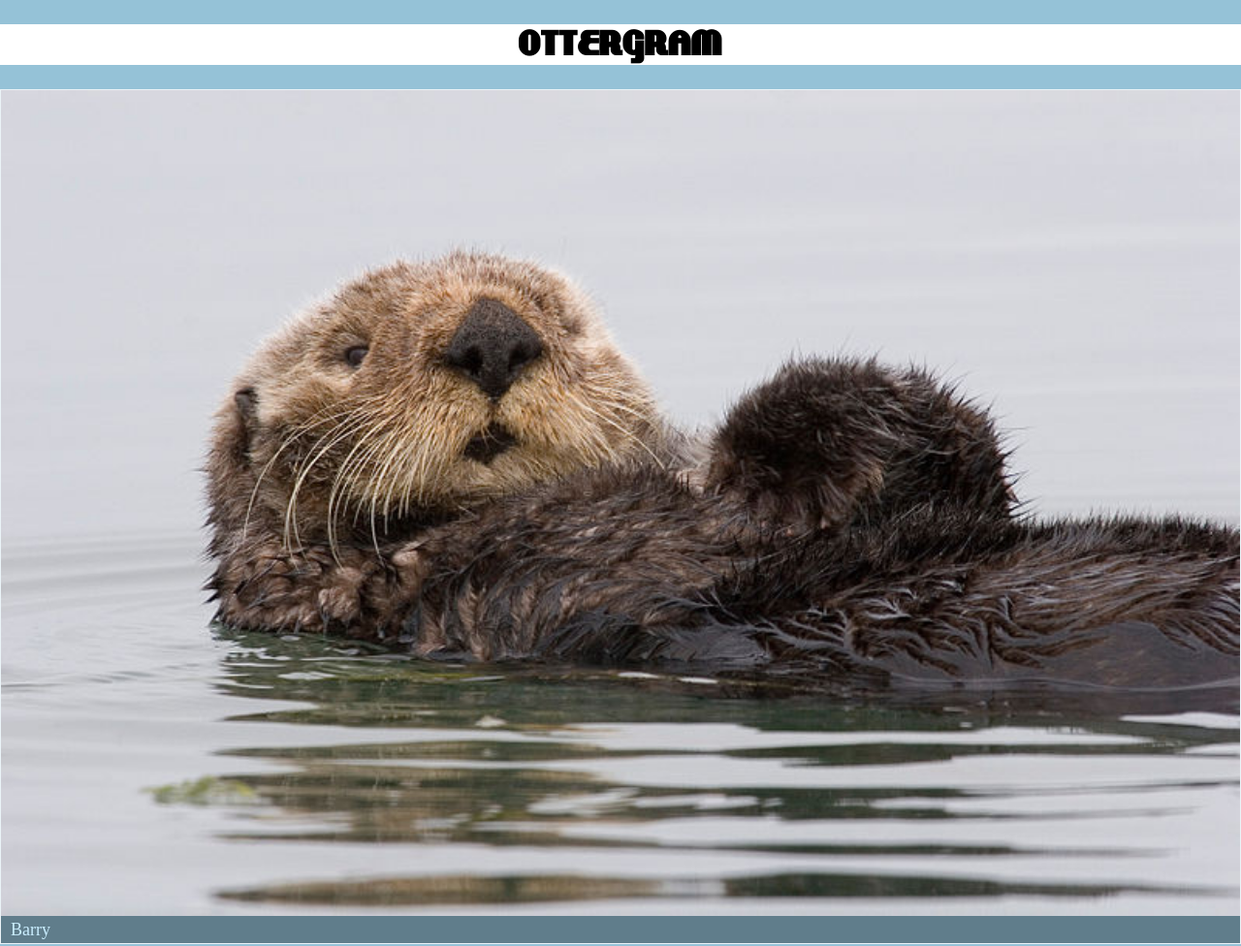
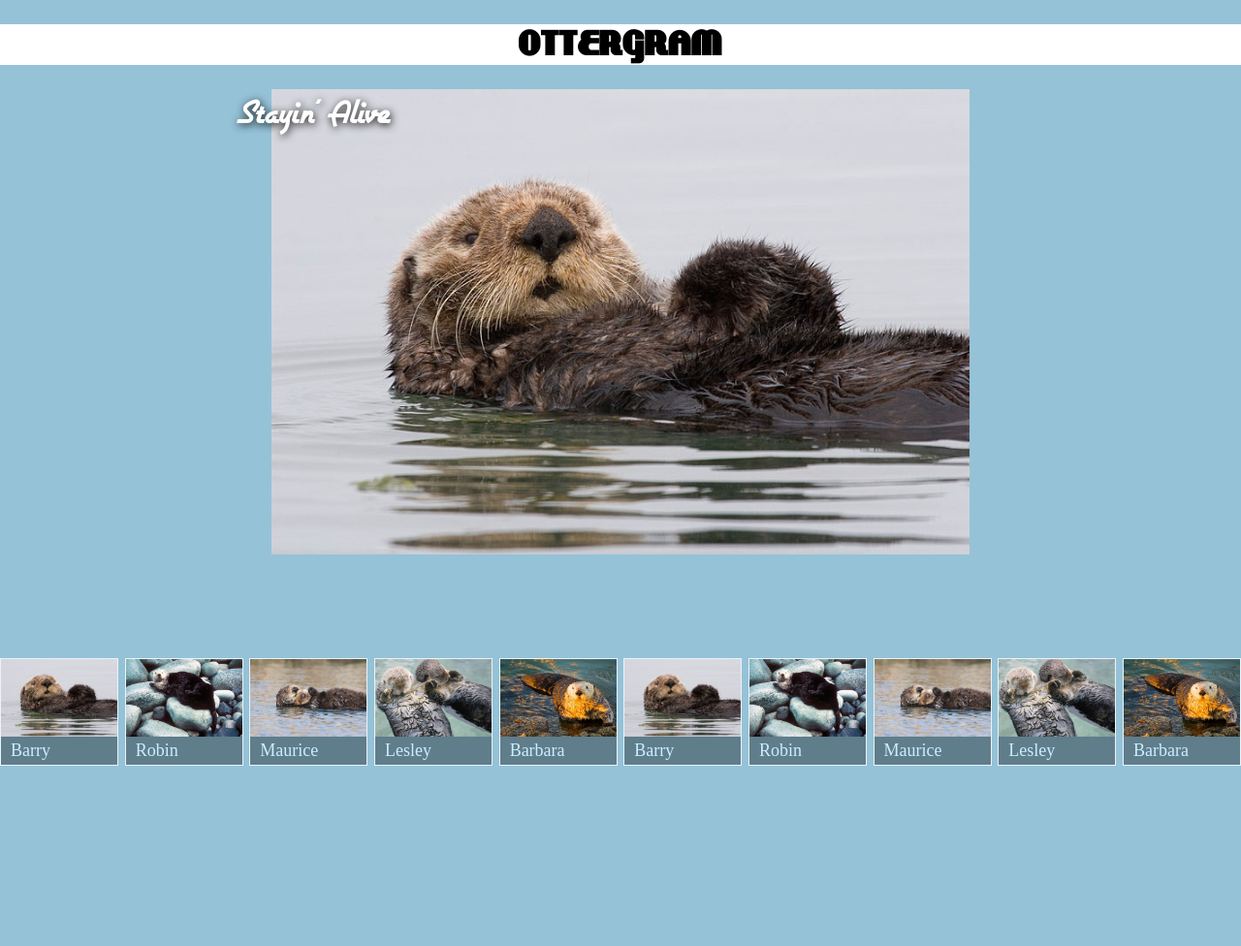
Before and after one commit to sjohn8/ottergram, a plain HTML site: page index.html in a window 1280 px wide. Shown: the top 976 px of the page at 97% size. After the commit the page ends 800 px from the top, so only its background shows below. Drawn offline with nearby package versions, Linux system fonts and the light colour scheme.

Commit message:
Completed Chapter 4

```diff
--- a/css/style.css
+++ b/css/style.css
@@ -3,19 +3,41 @@
 	src: url('fonts/LAKESHOR-webfont.eot');
 	src: url('fonts/LAKESHOR-webfont.eot?#iefix') format('embedded-opentype'),
 		 url('fonts/LAKESHOR-webfont.woff') format('woff'),
-		 url('fonts/LAKESHOR-webfont.ttf') format('ttf'),
+		 url('fonts/LAKESHOR-webfont.ttf') format('truetype'),
 		 url('fonts/LAKESHOR-webfont.svg#lakeshore') format('svg');
 	font-weight: normal;
 	font-style: normal;
 }
 
+@font-face {
+	font-family: 'airstreamregular';
+	src: url('fonts/Airstream-webfont.eot');
+	src: url('fonts/Airstream-webfont.eot?#iefix') format('embedded-opentype'),
+		 url('fonts/Airstream-webfont.woff') format('woff'),
+		 url('fonts/Airstream-webfont.ttf') format('truetype'),
+		 url('fonts/Airstream-webfont.svg#airstreamregular') format('svg');
+	font-weight: normal;
+	font-style: normal;
+}
+
+html, body {
+	height: 100%;
+}
+
 body {
+	display: flex;
+	flex-direction: column;
+
 	font-size: 10px;
 	background: rgb(149, 194, 215);
 }
 
 a {
 	text-decoration: none;
+}
+
+.main-header {
+	flex: 0 1 auto;
 }
 
 .logo-text {
@@ -27,19 +49,30 @@ a {
 	font-size: 37px;
 }
 
-.thumbnail-item + .thumbnail-item {
-	margin-top: 10px;
+.main-content {
+	flex: 1 1 auto;
+	display: flex;
+	flex-direction: column;
 }
 
 .thumbnail-item {
-	display: block;
+	display: inline-block;
+	min-width: 120px;
+	max-width: 120px;
 	border: 1px solid rgb(100%, 100%, 100%);
 	border: 1px solid rgba(100%, 100%, 100%, 0.8);
 }
 
 .thumbnail-list {
+	flex: 0 1 auto;
+	order: 2;
+	display: flex;
+	justify-content: space-between;
 	list-style: none;
 	padding: 0;
+
+	white-space: nowrap;
+	overflow-x: auto;
 }
 
 .thumbnail-image {
@@ -57,3 +90,29 @@ a {
 
 	font-size: 18px;
 }
+
+.detail-image-container {
+	flex: 1 1 auto;
+	display: flex;
+	justify-content: center;
+	align-content: center;
+}
+
+.detail-image-frame {
+	position: relative;
+	text-align: center;
+}
+
+.detail-image {
+	width: 90%;
+}
+
+.detail-image-title {
+	position: absolute;
+	left: 4px;
+
+	font-family: airstreamregular;
+	color: white;
+	text-shadow: rgba(0,0,0,0.9) 1px 2px 9px;
+	font-size: 40px;
+}
--- a/index.html
+++ b/index.html
@@ -11,8 +11,10 @@
 </head>
 
 <body>
-  <header>
+    <header class="main-header">
         <h1 class="logo-text">ottergram</h1>
+    </header>
+	<main class="main-content">
 		<ul class="thumbnail-list">
 			<li class="thumbnail-item">
 				<a href="#">
@@ -44,8 +46,45 @@
 					<span class="thumbnail-title">Barbara</span>
 				</a>
 			</li>
+			<li class="thumbnail-item">
+				<a href="#">
+					<img class="thumbnail-image" src="img/otter1.jpg" alt="Barry the Otter">
+					<span class="thumbnail-title">Barry</span>
+				</a>
+			</li>
+			<li class="thumbnail-item">
+				<a href="#">
+					<img class="thumbnail-image" src="img/otter2.jpg" alt="Robin the Otter">
+					<span class="thumbnail-title">Robin</span>
+				</a>
+			</li>
+			<li class="thumbnail-item">
+				<a href="#">
+					<img class="thumbnail-image" src="img/otter3.jpg" alt="Maurice the Otter">
+					<span class="thumbnail-title">Maurice</span>
+				</a>
+			</li>
+			<li class="thumbnail-item">
+				<a href="#">
+					<img class="thumbnail-image" src="img/otter4.jpg" alt="Lesley the Otter">
+					<span class="thumbnail-title">Lesley</span>
+				</a>
+			</li>
+			<li class="thumbnail-item">
+				<a href="#">
+					<img class="thumbnail-image" src="img/otter5.jpg" alt="Barbara the Otter">
+					<span class="thumbnail-title">Barbara</span>
+				</a>
+			</li>
 		</ul>
-  </header>
+
+		<div class="detail-image-container">
+			<div class="detail-image-frame">
+				<img class="detail-image" src="img/otter1.jpg" alt="">
+				<span class="detail-image-title">Stayin' Alive</span>
+			</div>
+		</div>
+	</main>
 </body>
 
 </html>
```
Lines whose indentation alone changed are shown as unchanged.
